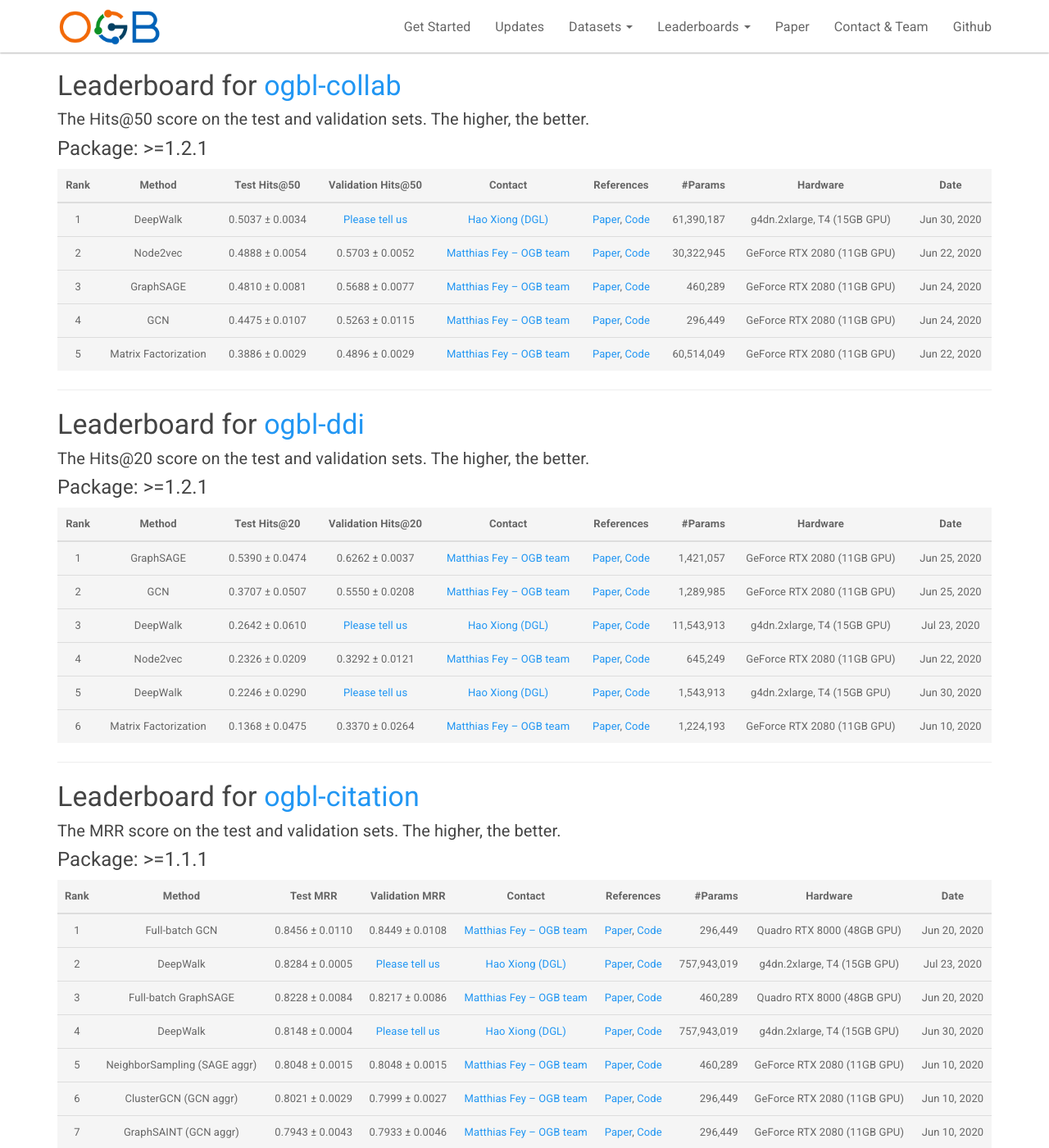
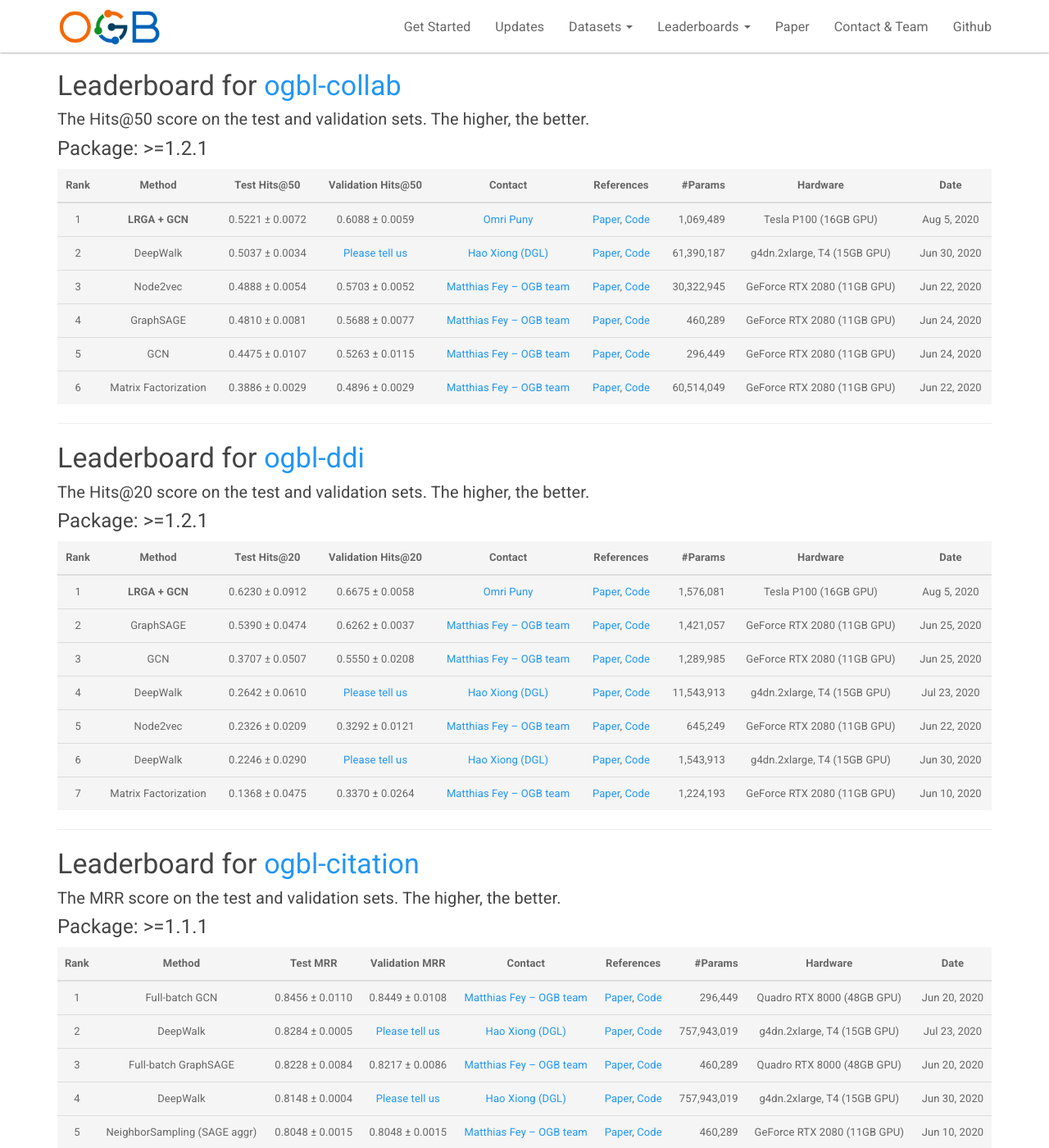
Before and after one commit to snap-stanford/ogb-web, a Jekyll site: the page built from _docs/leaderboard/leader_linkprop.md, in a window 1280 px wide and 1400 px high, scrolled down 853 px. Shown: the whole window at 82% size. Built offline with Jekyll 4.4.1, drawn with Linux system fonts in a browser that asks for light colours.

Commit message:
updateleaderboard

```diff
--- a/_docs/leaderboard/leader_linkprop.md
+++ b/_docs/leaderboard/leader_linkprop.md
@@ -47,11 +47,12 @@ The **bold** method name indicates that the implementation is **official** (by t
 
 | Rank  | Method | Test Hits@50 | Validation Hits@50 | Contact | References | #Params | Hardware | Date
 |:----:|:-----:|:------:|:-----:|:-----:|:-----:|-----:|:-----:|:-----:|
-|  1  |  DeepWalk  | 0.5037 ± 0.0034   | [Please tell us](mailto:ogb@cs.stanford.edu) | [Hao Xiong (DGL)](mailto:taxuexh@sjtu.edu.cn) | [Paper](https://arxiv.org/pdf/1403.6652.pdf), [Code](https://github.com/dmlc/dgl/tree/master/examples/pytorch/ogb/deepwalk) | 61,390,187 | g4dn.2xlarge, T4 (15GB GPU) | Jun 30, 2020 |
-|  2  |  Node2vec  | 0.4888 ± 0.0054   | 0.5703 ± 0.0052 | [Matthias Fey -- OGB team](mailto:matthias.fey@tu-dortmund.de) | [Paper](https://arxiv.org/abs/1607.00653), [Code](https://github.com/snap-stanford/ogb/tree/master/examples/linkproppred/collab) | 30,322,945 | GeForce RTX 2080 (11GB GPU) | Jun 22, 2020 |
-|  3  |  GraphSAGE  | 0.4810 ± 0.0081   | 0.5688 ± 0.0077 | [Matthias Fey -- OGB team](mailto:matthias.fey@tu-dortmund.de) | [Paper](https://arxiv.org/abs/1706.02216), [Code](https://github.com/snap-stanford/ogb/tree/master/examples/linkproppred/collab) | 460,289 | GeForce RTX 2080 (11GB GPU) | Jun 24, 2020 |
-|  4  |  GCN  | 0.4475 ± 0.0107   | 0.5263 ± 0.0115 | [Matthias Fey -- OGB team](mailto:matthias.fey@tu-dortmund.de) | [Paper](https://arxiv.org/abs/1609.02907), [Code](https://github.com/snap-stanford/ogb/tree/master/examples/linkproppred/collab) | 296,449 | GeForce RTX 2080 (11GB GPU) | Jun 24, 2020 |
-|  5  |  Matrix Factorization  | 0.3886 ± 0.0029   | 0.4896 ± 0.0029 | [Matthias Fey -- OGB team](mailto:matthias.fey@tu-dortmund.de) | [Paper](https://arxiv.org/abs/2005.00687), [Code](https://github.com/snap-stanford/ogb/tree/master/examples/linkproppred/collab) | 60,514,049 | GeForce RTX 2080 (11GB GPU) | Jun 22, 2020 |
+|  1  |  **LRGA + GCN**  | 0.5221 ± 0.0072   | 0.6088 ± 0.0059 |[Omri Puny](mailto:omri.puny@weizmann.ac.il) | [Paper](https://arxiv.org/abs/2006.07846), [Code](https://github.com/omri1348/LRGA/tree/master/ogb/examples/linkproppred) | 1,069,489 | Tesla P100 (16GB GPU) | Aug 5, 2020 |
+|  2  |  DeepWalk  | 0.5037 ± 0.0034   | [Please tell us](mailto:ogb@cs.stanford.edu) | [Hao Xiong (DGL)](mailto:taxuexh@sjtu.edu.cn) | [Paper](https://arxiv.org/pdf/1403.6652.pdf), [Code](https://github.com/dmlc/dgl/tree/master/examples/pytorch/ogb/deepwalk) | 61,390,187 | g4dn.2xlarge, T4 (15GB GPU) | Jun 30, 2020 |
+|  3  |  Node2vec  | 0.4888 ± 0.0054   | 0.5703 ± 0.0052 | [Matthias Fey -- OGB team](mailto:matthias.fey@tu-dortmund.de) | [Paper](https://arxiv.org/abs/1607.00653), [Code](https://github.com/snap-stanford/ogb/tree/master/examples/linkproppred/collab) | 30,322,945 | GeForce RTX 2080 (11GB GPU) | Jun 22, 2020 |
+|  4  |  GraphSAGE  | 0.4810 ± 0.0081   | 0.5688 ± 0.0077 | [Matthias Fey -- OGB team](mailto:matthias.fey@tu-dortmund.de) | [Paper](https://arxiv.org/abs/1706.02216), [Code](https://github.com/snap-stanford/ogb/tree/master/examples/linkproppred/collab) | 460,289 | GeForce RTX 2080 (11GB GPU) | Jun 24, 2020 |
+|  5  |  GCN  | 0.4475 ± 0.0107   | 0.5263 ± 0.0115 | [Matthias Fey -- OGB team](mailto:matthias.fey@tu-dortmund.de) | [Paper](https://arxiv.org/abs/1609.02907), [Code](https://github.com/snap-stanford/ogb/tree/master/examples/linkproppred/collab) | 296,449 | GeForce RTX 2080 (11GB GPU) | Jun 24, 2020 |
+|  6  |  Matrix Factorization  | 0.3886 ± 0.0029   | 0.4896 ± 0.0029 | [Matthias Fey -- OGB team](mailto:matthias.fey@tu-dortmund.de) | [Paper](https://arxiv.org/abs/2005.00687), [Code](https://github.com/snap-stanford/ogb/tree/master/examples/linkproppred/collab) | 60,514,049 | GeForce RTX 2080 (11GB GPU) | Jun 22, 2020 |
 
 
 
@@ -67,12 +68,13 @@ The **bold** method name indicates that the implementation is **official** (by t
 
 | Rank  | Method | Test Hits@20 | Validation Hits@20 | Contact | References | #Params | Hardware | Date
 |:----:|:-----:|:------:|:-----:|:-----:|:-----:|-----:|:-----:|:-----:|
-|  1  |  GraphSAGE  | 0.5390 ± 0.0474   | 0.6262 ± 0.0037 | [Matthias Fey -- OGB team](mailto:matthias.fey@tu-dortmund.de) | [Paper](https://arxiv.org/abs/1706.02216), [Code](https://github.com/snap-stanford/ogb/tree/master/examples/linkproppred/ddi) | 1,421,057 | GeForce RTX 2080 (11GB GPU) | Jun 25, 2020 |
-|  2  |  GCN  | 0.3707 ± 0.0507   | 0.5550 ± 0.0208 | [Matthias Fey -- OGB team](mailto:matthias.fey@tu-dortmund.de) | [Paper](https://arxiv.org/abs/1609.02907), [Code](https://github.com/snap-stanford/ogb/tree/master/examples/linkproppred/ddi) | 1,289,985 | GeForce RTX 2080 (11GB GPU) | Jun 25, 2020 |
-|  3  |  DeepWalk  | 0.2642 ± 0.0610   | [Please tell us](mailto:ogb@cs.stanford.edu) | [Hao Xiong (DGL)](mailto:taxuexh@sjtu.edu.cn) | [Paper](https://arxiv.org/pdf/1403.6652.pdf), [Code](https://github.com/dmlc/dgl/tree/master/examples/pytorch/ogb/deepwalk) | 11,543,913 | g4dn.2xlarge, T4 (15GB GPU) | Jul 23, 2020 |
-|  4  |  Node2vec  | 0.2326 ± 0.0209   | 0.3292 ± 0.0121 | [Matthias Fey -- OGB team](mailto:matthias.fey@tu-dortmund.de) | [Paper](https://arxiv.org/abs/1607.00653), [Code](https://github.com/snap-stanford/ogb/tree/master/examples/linkproppred/ddi) | 645,249 | GeForce RTX 2080 (11GB GPU) | Jun 22, 2020 |
-|  5  |  DeepWalk  | 0.2246 ± 0.0290   | [Please tell us](mailto:ogb@cs.stanford.edu) | [Hao Xiong (DGL)](mailto:taxuexh@sjtu.edu.cn) | [Paper](https://arxiv.org/pdf/1403.6652.pdf), [Code](https://github.com/dmlc/dgl/tree/master/examples/pytorch/ogb/deepwalk) | 1,543,913 | g4dn.2xlarge, T4 (15GB GPU) | Jun 30, 2020 |
-|  6  |  Matrix Factorization  | 0.1368 ± 0.0475   | 0.3370 ± 0.0264 | [Matthias Fey -- OGB team](mailto:matthias.fey@tu-dortmund.de) | [Paper](https://arxiv.org/abs/2005.00687), [Code](https://github.com/snap-stanford/ogb/tree/master/examples/linkproppred/ddi) | 1,224,193 | GeForce RTX 2080 (11GB GPU) | Jun 10, 2020 |
+|  1  |  **LRGA + GCN**  | 0.6230 ± 0.0912   | 0.6675 ± 0.0058 |[Omri Puny](mailto:omri.puny@weizmann.ac.il) | [Paper](https://arxiv.org/abs/2006.07846), [Code](https://github.com/omri1348/LRGA/tree/master/ogb/examples/linkproppred) | 1,576,081 | Tesla P100 (16GB GPU) | Aug 5, 2020 |
+|  2  |  GraphSAGE  | 0.5390 ± 0.0474   | 0.6262 ± 0.0037 | [Matthias Fey -- OGB team](mailto:matthias.fey@tu-dortmund.de) | [Paper](https://arxiv.org/abs/1706.02216), [Code](https://github.com/snap-stanford/ogb/tree/master/examples/linkproppred/ddi) | 1,421,057 | GeForce RTX 2080 (11GB GPU) | Jun 25, 2020 |
+|  3  |  GCN  | 0.3707 ± 0.0507   | 0.5550 ± 0.0208 | [Matthias Fey -- OGB team](mailto:matthias.fey@tu-dortmund.de) | [Paper](https://arxiv.org/abs/1609.02907), [Code](https://github.com/snap-stanford/ogb/tree/master/examples/linkproppred/ddi) | 1,289,985 | GeForce RTX 2080 (11GB GPU) | Jun 25, 2020 |
+|  4  |  DeepWalk  | 0.2642 ± 0.0610   | [Please tell us](mailto:ogb@cs.stanford.edu) | [Hao Xiong (DGL)](mailto:taxuexh@sjtu.edu.cn) | [Paper](https://arxiv.org/pdf/1403.6652.pdf), [Code](https://github.com/dmlc/dgl/tree/master/examples/pytorch/ogb/deepwalk) | 11,543,913 | g4dn.2xlarge, T4 (15GB GPU) | Jul 23, 2020 |
+|  5  |  Node2vec  | 0.2326 ± 0.0209   | 0.3292 ± 0.0121 | [Matthias Fey -- OGB team](mailto:matthias.fey@tu-dortmund.de) | [Paper](https://arxiv.org/abs/1607.00653), [Code](https://github.com/snap-stanford/ogb/tree/master/examples/linkproppred/ddi) | 645,249 | GeForce RTX 2080 (11GB GPU) | Jun 22, 2020 |
+|  6  |  DeepWalk  | 0.2246 ± 0.0290   | [Please tell us](mailto:ogb@cs.stanford.edu) | [Hao Xiong (DGL)](mailto:taxuexh@sjtu.edu.cn) | [Paper](https://arxiv.org/pdf/1403.6652.pdf), [Code](https://github.com/dmlc/dgl/tree/master/examples/pytorch/ogb/deepwalk) | 1,543,913 | g4dn.2xlarge, T4 (15GB GPU) | Jun 30, 2020 |
+|  7  |  Matrix Factorization  | 0.1368 ± 0.0475   | 0.3370 ± 0.0264 | [Matthias Fey -- OGB team](mailto:matthias.fey@tu-dortmund.de) | [Paper](https://arxiv.org/abs/2005.00687), [Code](https://github.com/snap-stanford/ogb/tree/master/examples/linkproppred/ddi) | 1,224,193 | GeForce RTX 2080 (11GB GPU) | Jun 10, 2020 |
 
 
 
```
